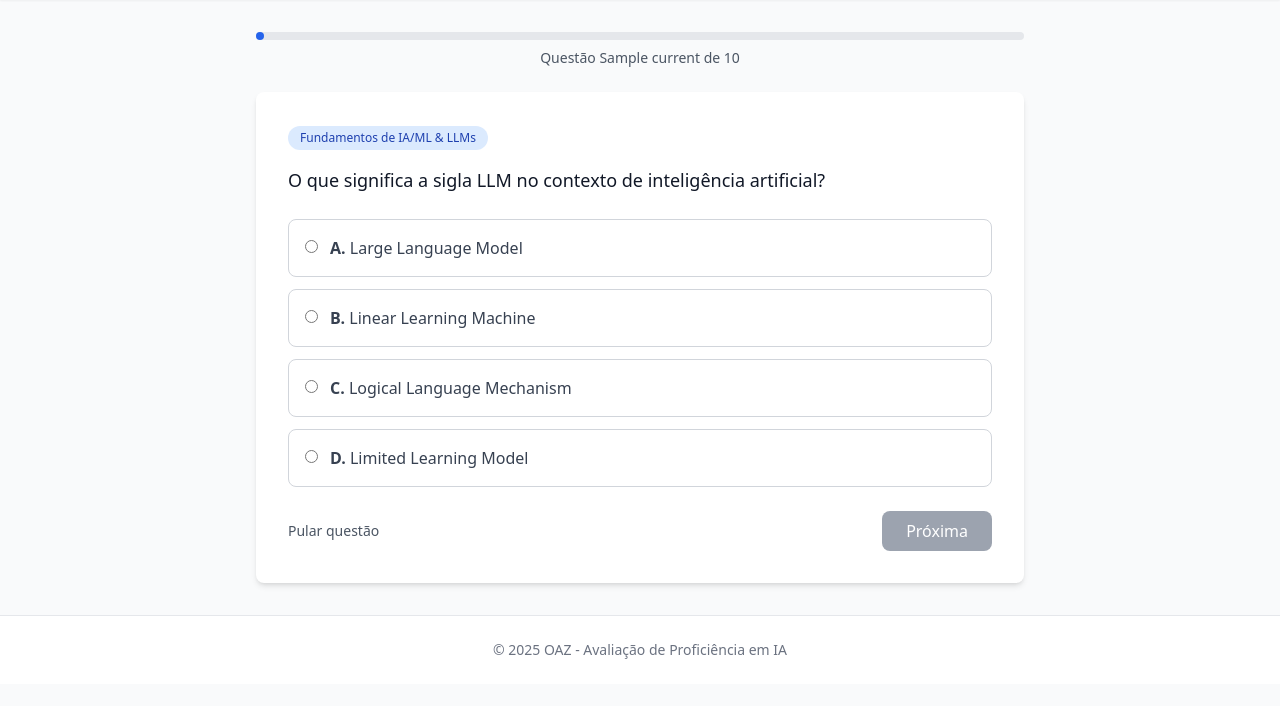
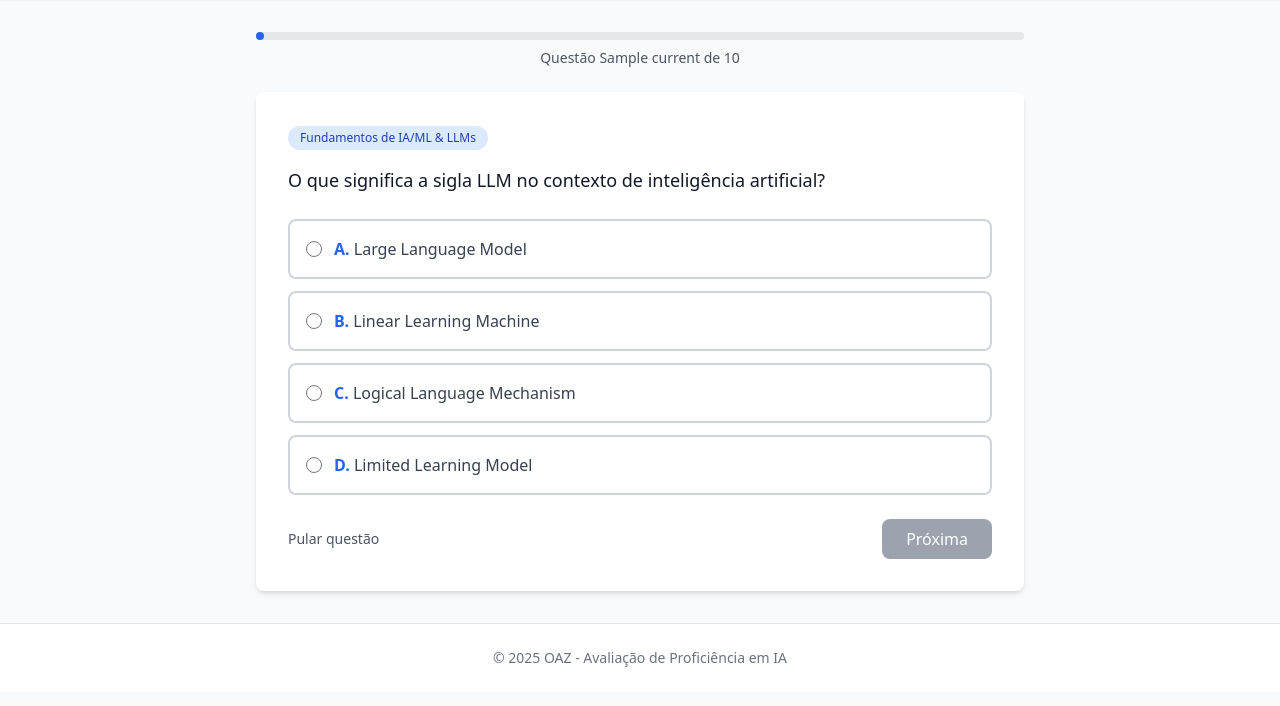
Before and after one commit to Ronaldmtt/FGoazprofileai, a Flask app: template app/templates/item.html in a window 1280 px wide. Shown: the part 65-771 px from the top of the page. Run offline with Flask 3, Linux system fonts and the light colour scheme; tables that the repository leaves empty hold one stand-in row (values such as "Sample post"); the template is opened without the code that fills it: values that come from a table or form of the project are taken from there, most other values are stand-ins (such as "Sample title", 1, 10 or a date in 2020); some libraries are stand-ins or nearby versions.

Commit message:
Update question format to support multiple-choice answers
Modify `item.html` to render multiple-choice questions with radio buttons and update the `item.type` condition to include 'mcq', 'scenario', and 'matrix' types.

Replit-Commit-Author: Agent
Replit-Commit-Session-Id: 06f9d91d-f2cb-4156-ab92-f74523a7014a
Replit-Commit-Checkpoint-Type: full_checkpoint
Replit-Commit-Screenshot-Url: https://storage.googleapis.com/screenshot-production-us-central1/a5fa5bac-a37f-4dc3-b966-18540e7183e5/06f9d91d-f2cb-4156-ab92-f74523a7014a/N9Ofmgv

```diff
--- a/app/templates/item.html
+++ b/app/templates/item.html
@@ -15,26 +15,34 @@
 
     <div class="bg-white rounded-lg shadow-md p-8">
         <div class="mb-6">
+            {% if item.block %}
+            <span class="inline-block px-3 py-1 bg-blue-100 text-blue-800 text-xs font-medium rounded-full mb-4">
+                {{ item.block }}
+            </span>
+            {% elif item.competency %}
             <span class="inline-block px-3 py-1 bg-blue-100 text-blue-800 text-xs font-medium rounded-full mb-4">
                 {{ item.competency }}
             </span>
+            {% endif %}
             <p class="text-lg text-gray-900 leading-relaxed">
                 {{ item.stem }}
             </p>
         </div>
 
-        {% if item.type in ['mcq', 'scenario'] %}
+        {% if item.type in ['mcq', 'scenario', 'matrix'] %}
         <div class="space-y-3 mb-6">
             {% for choice in item.choices %}
-            <label class="flex items-start p-4 border border-gray-300 rounded-lg hover:bg-gray-50 cursor-pointer transition">
+            <label class="flex items-start p-4 border-2 border-gray-300 rounded-lg hover:border-blue-500 hover:bg-blue-50 cursor-pointer transition-all group">
                 <input
                     type="radio"
                     name="answer"
                     value="{{ loop.index0 | chr }}"
                     x-model="answer"
-                    class="mt-1"
+                    class="mt-1 w-4 h-4 text-blue-600 focus:ring-blue-500"
                 >
-                <span class="ml-3 text-gray-700"><strong>{{ loop.index0 | chr }}.</strong> {{ choice }}</span>
+                <span class="ml-3 text-gray-700 group-hover:text-gray-900">
+                    <strong class="text-blue-600">{{ loop.index0 | chr }}.</strong> {{ choice }}
+                </span>
             </label>
             {% endfor %}
         </div>
```
Also changed, not shown: 1 other file.
